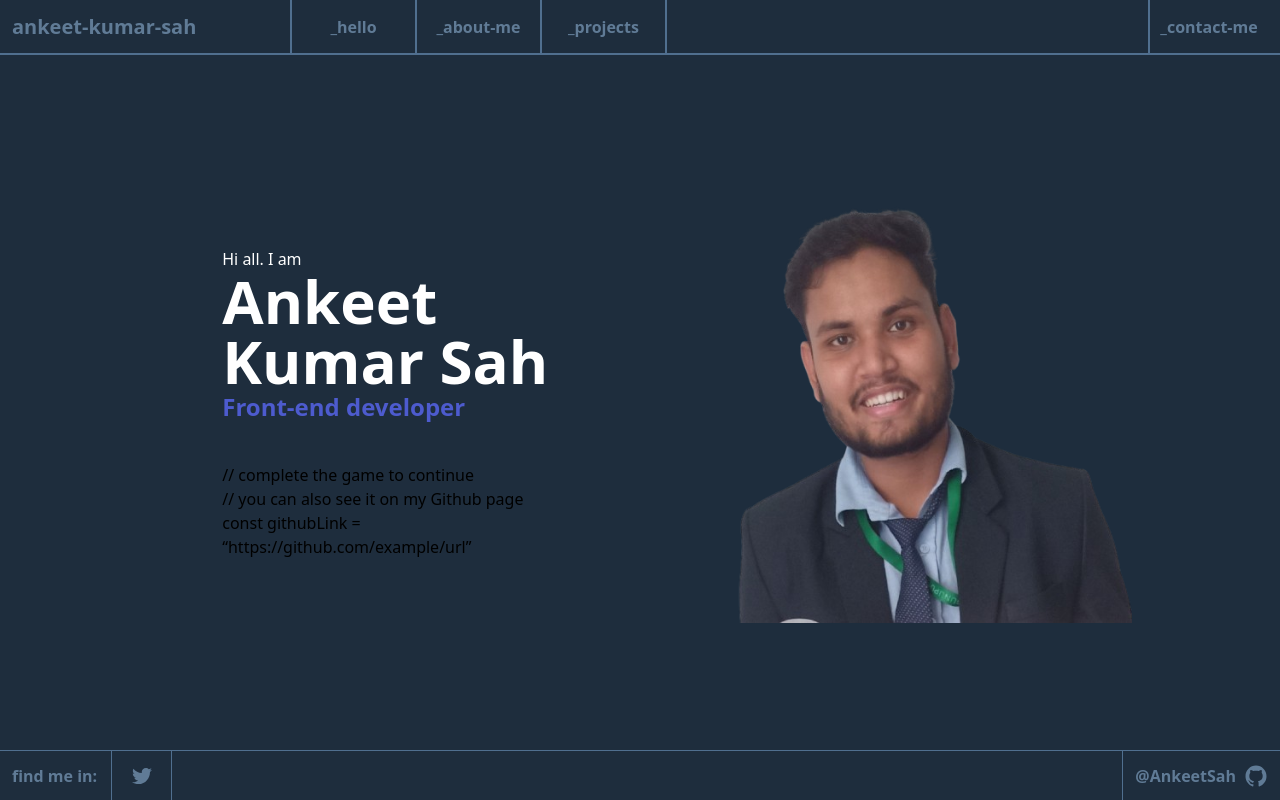
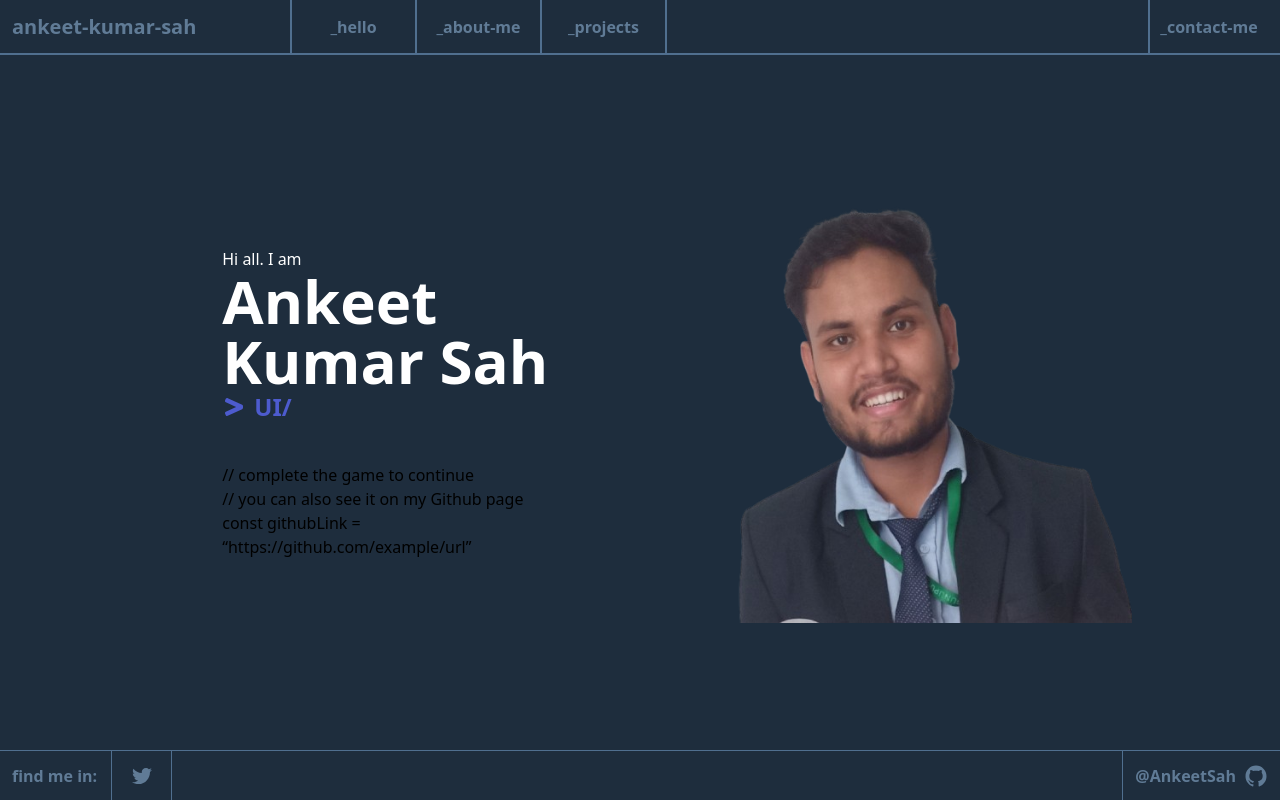
Before and after one commit to AnkeetSah/my_portfolio01, a React (Vite) app: page / in a window 1280 px wide. Built offline with nearby package versions, Linux system fonts and the light colour scheme.

Commit message:
added typing effect on role

```diff
--- a/src/pages/Home/Home.jsx
+++ b/src/pages/Home/Home.jsx
@@ -1,32 +1,69 @@
-import React from 'react';
+import React, { useEffect, useRef, useState } from 'react';
+import gsap from 'gsap';
+import { FaGreaterThan } from "react-icons/fa";
+
+const roles = ["Front-end Developer", "UI/UX Designer", "React Enthusiast"];
 
 const Home = () => {
+  const profileref = useRef(null);
+  const [currentRoleIndex, setCurrentRoleIndex] = useState(0);
+  const [text, setText] = useState('');
+  const [isDeleting, setIsDeleting] = useState(false);
+
+  useEffect(() => {
+    if (profileref.current) {
+      gsap.fromTo(
+        profileref.current,
+        { scale: 0, opacity: 0 },
+        { scale: 1, opacity: 1, duration: 1.5, ease: 'power3.out' }
+      );
+    }
+  }, []);
+
+  useEffect(() => {
+    let charIndex = 0;
+    const currentRole = roles[currentRoleIndex];
+    const typingSpeed = isDeleting ? 50 : 150;
+    const pauseTime = 1000;
+
+    const type = () => {
+      if (isDeleting) {
+        setText((prev) => currentRole.substring(0, prev.length - 1));
+      } else {
+        setText((prev) => currentRole.substring(0, prev.length + 1));
+      }
+
+      if (!isDeleting && text === currentRole) {
+        setTimeout(() => setIsDeleting(true), pauseTime);
+      } else if (isDeleting && text === '') {
+        setIsDeleting(false);
+        setCurrentRoleIndex((prev) => (prev + 1) % roles.length);
+      }
+    };
+
+    const timer = setTimeout(type, typingSpeed);
+    return () => clearTimeout(timer);
+  }, [text, isDeleting, currentRoleIndex]);
+
   return (
-    <div className="bg-primary  min-h-[calc(100vh-104px)] flex  justify-center items-center gap-5  ">
-       <div
-        className="lg:h-[400px] xs:min-h-[calc(80vh-134px)]   lg:w-[43%] flex flex-col xs:justify-between xs:items-center  lg:justify-center gap-10 lg:pl-19  "
-
-      >
-       <div className=' xs:w-[80%]   '>
+    <div className="bg-primary min-h-[calc(100vh-104px)] flex justify-center items-center gap-5">
+      <div className="lg:h-[400px] xs:min-h-[calc(80vh-134px)] lg:w-[43%] flex flex-col xs:justify-between xs:items-center lg:justify-center gap-10 lg:pl-19">
+        <div className='xs:w-[80%]'>
           <p className='text-white'>Hi all. I am</p>
           <h2 className='text-6xl font-bold text-white'>Ankeet Kumar Sah</h2>
-       <h3 className='text-2xl font-semibold text-[#4D5BCE]'> Front-end developer</h3>
+          <h3 className='text-2xl font-semibold flex items-center gap-2 text-[#4D5BCE]'> <FaGreaterThan /> {text}</h3>
         </div>
 
-       <div className='xs:w-[80%]  '>
-      <p> // complete the game to continue</p>
+        <div className='xs:w-[80%]'>
+          <p>// complete the game to continue</p>
           <p>// you can also see it on my Github page</p>
           <p>const githubLink = “https://github.com/example/url”</p>
         </div>
+      </div>
 
-
-      </div>
-      {/* -------------------------------------------------- */}
-       <div
-        className="h-full xs:hidden w-[40%] lg:flex  justify-center items-center"
-      av
-      >
-        <img className="h-[440px]" src="/assests/images/me.png" alt="Profile" />
+      {/* Profile Section */}
+      <div className="h-full xs:hidden w-[40%] lg:flex justify-center items-center">
+        <img className="h-[440px]" ref={profileref} src="/assests/images/me.png" alt="Profile" />
       </div>
     </div>
   );
```
Lines whose indentation alone changed are shown as unchanged.
